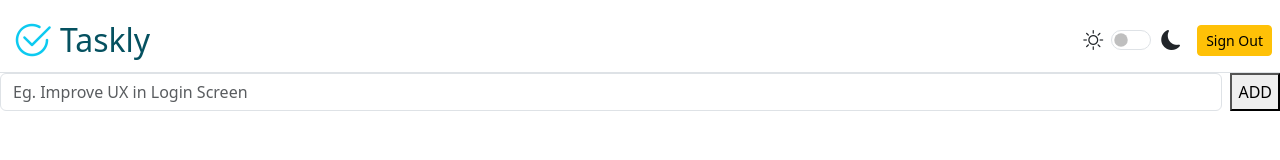
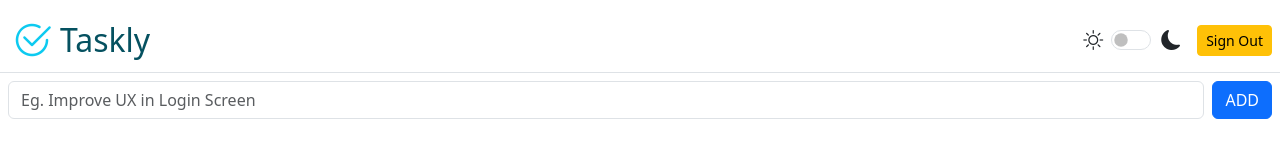
Before and after one commit to dulip-sameera/to-do-jquey-with-firebase, a website built with Vite: page index.html in a window 1280 px wide. Built offline with nearby package versions, Linux system fonts and the light colour scheme.

Commit message:
Style task input section

```diff
--- a/index.html
+++ b/index.html
@@ -26,12 +26,12 @@
       </div>
     </header>
     <main>
-      <section>
+      <section class="p-2">
         <form action="javascript:void(0)" id="frm-task">
           <div class="d-flex gap-2">
             <input id="txt-task" class="form-control" type="text"
                    placeholder="Eg. Improve UX in Login Screen">
-            <button>ADD</button>
+            <button class="btn btn-primary">ADD</button>
           </div>
         </form>
       </section>
```
